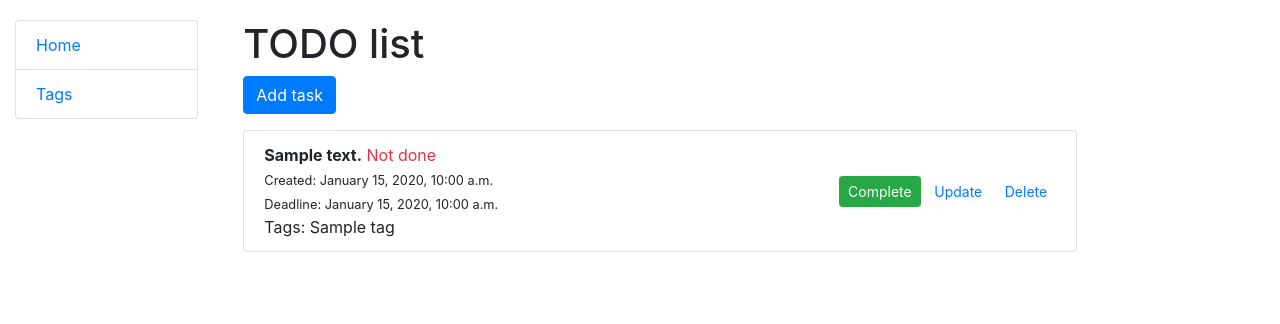
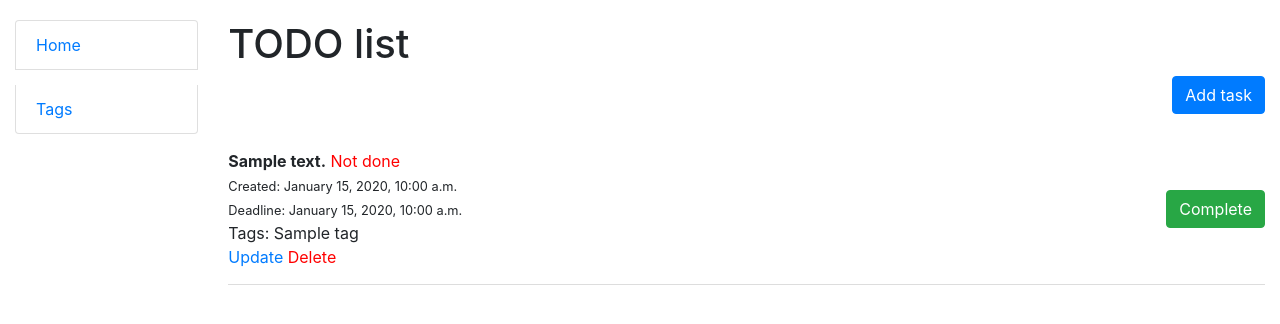
Before and after one commit to mnezbrytska/to-do-list, a Django app: template templates/catalog/index.html in a window 1280 px wide. Shown: the top 324 px of the page. Run offline with Django 5.2, Linux system fonts and the light colour scheme; the template is opened without the code that fills it: most values are stand-ins (such as "Sample title", 1, 10 or a date in 2020).

Commit message:
fixed index and delete pagination

```diff
--- a/static/css/styles.css
+++ b/static/css/styles.css
@@ -6,3 +6,11 @@ body {
     float: right;
     margin: 0 2px 0 2px;
 }
+ul.list-unstyled {
+    list-style: none;
+    padding: 0;
+}
+
+li {
+    margin-bottom: 15px;
+}
--- a/templates/base.html
+++ b/templates/base.html
@@ -28,9 +28,6 @@
 
       {% block content %}{% endblock %}
 
-      {% block pagination %}
-        {% include "includes/pagination.html" %}
-      {% endblock %}
 
     </div>
   </div>
--- a/templates/catalog/index.html
+++ b/templates/catalog/index.html
@@ -1,110 +1,64 @@
-{#{% extends 'base.html' %}#}
-{##}
-{#{% block content %}#}
-{#<h1>Todo List#}
-{##}
-{#<a href="{% url 'catalog:task-create' %}" class="btn btn-primary link-to-page">Add New Task</a>#}
-{#</h1>#}
-{#<ul>#}
-{#    {% for task in tasks %}#}
-{#    <li>#}
-{#        <strong>{{ task.content }}</strong> ({{ task.created_at }})#}
-{#        #}
-{#        {% if task.deadline %}#}
-{#            - Deadline: {{ task.deadline }}#}
-{#        {% endif %}#}
-{#        <br>#}
-{##}
-{#        {% if task.tags.all %}#}
-{#            Tags: {{ task.tags.all|join:", " }}#}
-{#        {% endif %}#}
-{#        <br>#}
-{##}
-{#        {% if task.is_done %}#}
-{#            <span style="color:green;">Completed</span>#}
-{#            <form method="post" #}
-{#                  action="{% url 'catalog:task-change-complete' task.pk %}" #}
-{#                  class="btn btn-primary link-to-page">#}
-{#                {% csrf_token %}#}
-{#                <button type="submit">Undo</button>#}
-{#            </form>#}
-{#        {% else %}#}
-{#            <span style="color:red;">Not Completed</span>#}
-{#            <form method="post" #}
-{#                  action="{% url 'catalog:task-change-complete' task.pk %}" #}
-{#                  style="display:inline;">#}
-{#                {% csrf_token %}#}
-{#                <button type="submit">Complete</button>#}
-{#            </form>#}
-{#        {% endif %}#}
-{#        <br>#}
-{##}
-{#        <a href="{% url 'catalog:task-update' task.pk %}">Edit</a>#}
-{#        <a href="{% url 'catalog:task-delete' task.pk %}">Delete</a>#}
-{#    </li>#}
-{#    {% endfor %}#}
-{#</ul>#}
-{#{% endblock %}#}
 {% extends 'base.html' %}
 
 {% block content %}
-<div class="container">
-    <div class="row">
-
-        <div class="col-sm-10">
-
 <h1>TODO list</h1>
 
-            <a href="{% url 'catalog:task-create' %}" class="btn btn-primary mb-3">Add task</a>
+<div style="text-align: right; margin-bottom: 20px;">
+    <a href="{% url 'catalog:task-create' %}"
+       class="btn btn-primary">Add task</a>
+</div>
 
+<ul class="list-unstyled">
+    {% for task in tasks %}
+    <li style="border-bottom: 1px solid #ddd; padding: 15px 0;">
+        <div style="display:
+        flex; justify-content: space-between; align-items: center;">
 
-            <ul class="list-group">
-                {% for task in tasks %}
-                <li class="list-group-item">
-                    <div class="d-flex justify-content-between align-items-center">
             <div>
-
                 <strong>{{ task.content }}</strong>
-                            {% if not task.is_done %}
-                                <span class="text-danger">Not done</span>
+                {% if task.is_done %}
+                    <span style="color:green;">Done</span>
                 {% else %}
-                                <span class="text-success">Done</span>
+                    <span style="color:red;">Not done</span>
                 {% endif %}
                 <br>
 
-                            <small>Created: {{ task.created_at|date:"F j, Y, g:i a" }}</small>
+
+                <small>Created:
+                  {{ task.created_at|date:"F j, Y, g:i a" }}</small>
                 {% if task.deadline %}
-                                <br><small>Deadline: {{ task.deadline|date:"F j, Y, g:i a" }}</small>
+                    <br><small>Deadline:
+                  {{ task.deadline|date:"F j, Y, g:i a" }}</small>
                 {% endif %}
                 <br>
 
                 {% if task.tags.all %}
                     Tags: {{ task.tags.all|join:", " }}
                 {% endif %}
+                <br>
+
+                <a href="{% url 'catalog:task-update' task.pk %}">Update</a>
+                <a href="{% url 'catalog:task-delete' task.pk %}"
+                   style="color:red;">Delete</a>
             </div>
 
             <div>
-                            {% if not task.is_done %}
-                                <form method="post" action="{% url 'catalog:task-change-complete' task.pk %}" class="d-inline-block">
+                <form method="post"
+                      action="
+{% url 'catalog:task-change-complete' task.pk %}"
+                      style="display:inline;">
                     {% csrf_token %}
-                                    <button type="submit" class="btn btn-success btn-sm">Complete</button>
+                    {% if task.is_done %}
+                        <button type="submit" class="btn btn-secondary">
+                          Undo</button>
+                    {% else %}
+                        <button type="submit" class="btn btn-success">
+                          Complete</button>
+                    {% endif %}
                 </form>
-                            {% else %}
-                                <form method="post" action="{% url 'catalog:task-change-complete' task.pk %}" class="d-inline-block">
-                                    {% csrf_token %}
-                                    <button type="submit" class="btn btn-secondary btn-sm">Undo</button>
-                                </form>
-                            {% endif %}
-
-                            <a href="{% url 'catalog:task-update' task.pk %}" class="btn btn-link btn-sm">Update</a>
-                            <a href="{% url 'catalog:task-delete' task.pk %}" class="btn btn-link btn-sm">Delete</a>
             </div>
         </div>
     </li>
     {% endfor %}
 </ul>
-
-        </div>
-    </div>
-</div>
 {% endblock %}
--- a/templates/catalog/tag_confirm_delete.html
+++ b/templates/catalog/tag_confirm_delete.html
@@ -1,4 +1,4 @@
-{% extends 'base.html' %}
+{% extends "base.html" %}
 
 {% block content %}
 <h1>Delete Tag</h1>
@@ -6,6 +6,6 @@
 <form method="post">
     {% csrf_token %}
     <button type="submit">Yes, delete</button>
-    <a href="{% url 'catalog:index' %}">Cancel</a>
+    <a href="{% url "catalog:index" %}">Cancel</a>
 </form>
 {% endblock %}
--- a/templates/includes/pagination.html
+++ /dev/null
@@ -1,17 +0,0 @@
-{% if is_paginated %}
-  <ul class="pagination">
-    {% if page_obj.has_previous %}
-      <li class="page-item">
-        <a href="?page= {{ page_obj.previous_page_number }}" class="page-link">prev</a>
-      </li>
-    {% endif %}
-    <li class="page-item active">
-      <span class="page-link">{{ page_obj.number }} of {{ paginator.num_pages }}</span>
-    </li>
-    {% if page_obj.has_next %}
-      <li class="page-item">
-        <a href="?page= {{ page_obj.next_page_number }}" class="page-link">next</a>
-      </li>
-    {% endif %}
-  </ul>
-{% endif %}
--- a/templates/includes/sidebar.html
+++ b/templates/includes/sidebar.html
@@ -1,7 +1,9 @@
 <ul class="sidebar-nav list-group">
 
 
-  <li class="list-group-item"><a href="{% url 'catalog:index' %}">Home</a></li>
-  <li class="list-group-item"><a href="{% url 'catalog:tag-list' %}">Tags</a></li>
+  <li class="list-group-item"><a
+      href="{% url 'catalog:index' %}">Home</a></li>
+  <li class="list-group-item"><a
+      href="{% url 'catalog:tag-list' %}">Tags</a></li>
 
 </ul>
```
Lines whose indentation alone changed are shown as unchanged.
